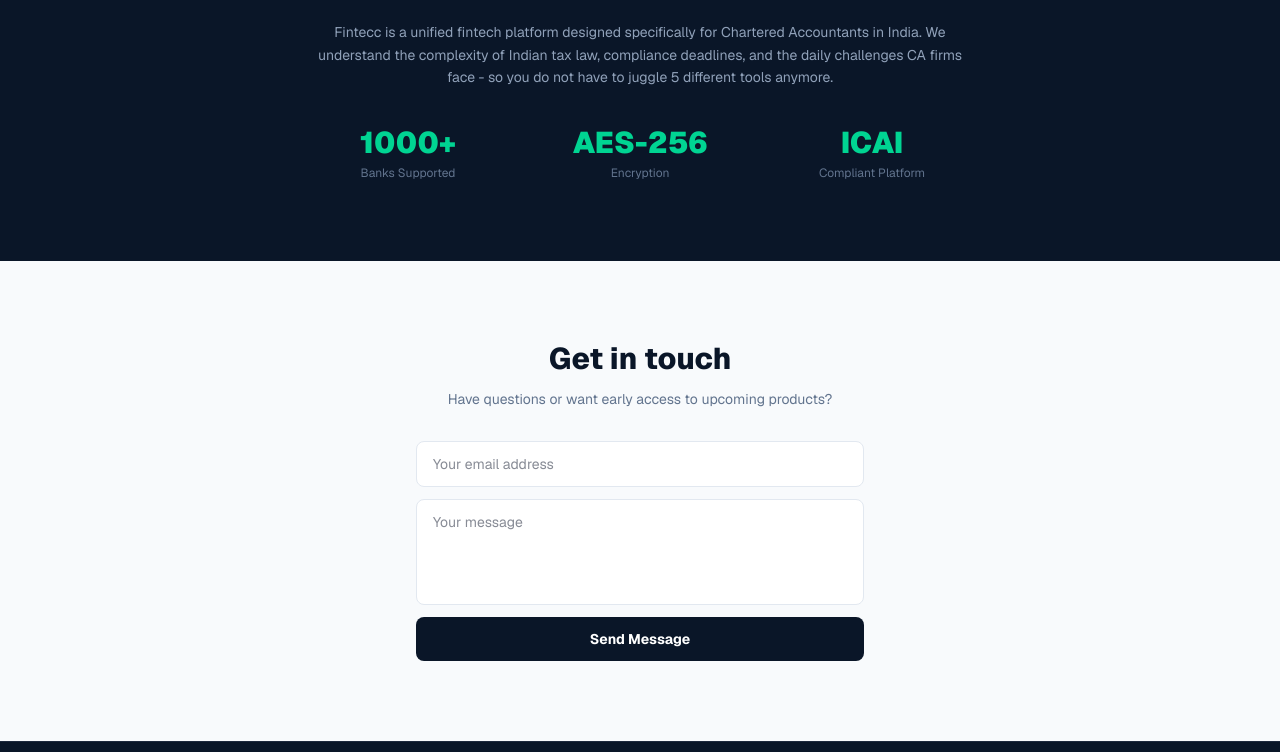
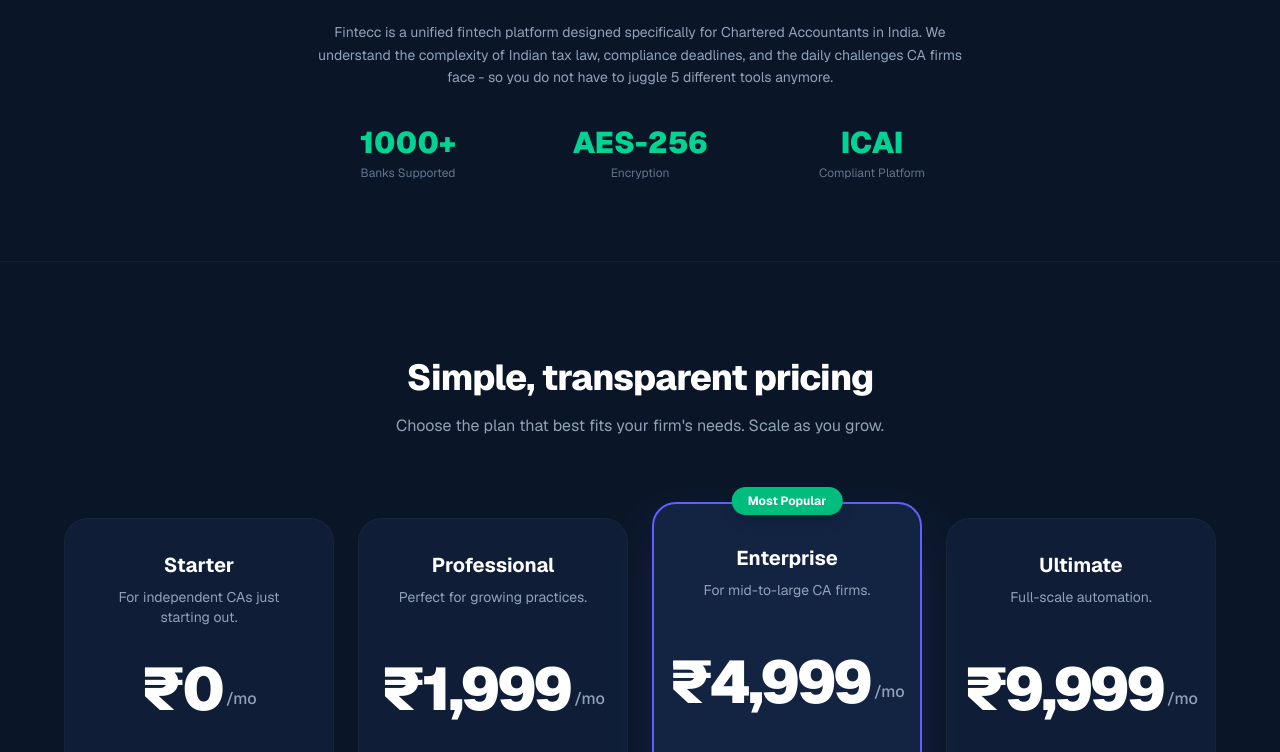
Before and after one commit to prathamradadiya90-bit/fintecc-fronted, a Next.js app: page / in a window 1280 px wide. Shown: the part 2008-2760 px from the top of the page. Built offline with nearby package versions, Linux system fonts and the light colour scheme; no server answers.

Commit message:
ui:added static priicing

```diff
--- a/src/app/page.tsx
+++ b/src/app/page.tsx
@@ -317,6 +317,127 @@
         </div>
       </section>
 
+      {/* PRICING */}
+      <section id="pricing" className="py-24 px-6 md:px-12 bg-[#0A1628] border-t border-slate-800/50 relative overflow-hidden">
+        {/* Decorative background elements */}
+        <div className="absolute top-0 left-1/4 w-96 h-96 bg-indigo-500/10 rounded-full blur-3xl -z-10"></div>
+        <div className="absolute bottom-0 right-1/4 w-96 h-96 bg-emerald-500/10 rounded-full blur-3xl -z-10"></div>
+
+        <div className="max-w-6xl mx-auto z-10 relative">
+          <div className="text-center mb-20">
+            <h2 className="text-3xl md:text-4xl font-extrabold text-white mb-4 tracking-tight">
+              Simple, transparent pricing
+            </h2>
+            <p className="text-slate-400 max-w-xl mx-auto">
+              Choose the plan that best fits your firm's needs. Scale as you grow.
+            </p>
+          </div>
+
+          <div className="grid md:grid-cols-2 lg:grid-cols-4 gap-8 lg:gap-6">
+            {/* Starter */}
+            <div className="flex flex-col p-8 bg-[#0F1E36] rounded-3xl border border-slate-800/60 hover:border-slate-700 transition-colors">
+              <h3 className="text-xl font-bold text-white mb-2 text-center">Starter</h3>
+              <p className="text-sm text-slate-400 mb-8 text-center h-10">For independent CAs just starting out.</p>
+              <div className="flex items-end justify-center gap-1 mb-10">
+                <span className="text-6xl font-black text-white tracking-tighter">₹0</span>
+                <span className="text-slate-400 mb-2 font-medium">/mo</span>
+              </div>
+              <div className="flex flex-col gap-4 mt-auto">
+                {[
+                  "Up to 50 Clients",
+                  "Basic GST Tracking",
+                  "Manual Client Sync",
+                  "1 User Account",
+                ].map((feature, i) => (
+                  <div key={i} className="flex items-start gap-3">
+                    <Check className="w-5 h-5 text-emerald-500 shrink-0 mt-0.5" />
+                    <span className="text-sm text-slate-300 leading-tight">{feature}</span>
+                  </div>
+                ))}
+              </div>
+            </div>
+
+            {/* Professional */}
+            <div className="flex flex-col p-8 bg-[#0F1E36] rounded-3xl border border-slate-800/60 hover:border-slate-700 transition-colors">
+              <h3 className="text-xl font-bold text-white mb-2 text-center">Professional</h3>
+              <p className="text-sm text-slate-400 mb-8 text-center h-10">Perfect for growing practices.</p>
+              <div className="flex items-end justify-center gap-1 mb-10">
+                <span className="text-6xl font-black text-white tracking-tighter">₹1,999</span>
+                <span className="text-slate-400 mb-2 font-medium">/mo</span>
+              </div>
+              <div className="flex flex-col gap-4 mt-auto">
+                {[
+                  "Up to 500 Clients",
+                  "Automated GST GSTR-1 & 3B",
+                  "Tally ERP Integration",
+                  "Up to 5 Staff Users",
+                  "Basic DSC Vault",
+                ].map((feature, i) => (
+                  <div key={i} className="flex items-start gap-3">
+                    <Check className="w-5 h-5 text-emerald-500 shrink-0 mt-0.5" />
+                    <span className="text-sm text-slate-300 leading-tight">{feature}</span>
+                  </div>
+                ))}
+              </div>
+            </div>
+
+            {/* Enterprise */}
+            <div className="flex flex-col p-8 bg-[#132342] rounded-3xl border-2 border-indigo-500 relative transform lg:-translate-y-4 shadow-2xl shadow-indigo-500/20">
+              <div className="absolute -top-4 left-1/2 -translate-x-1/2">
+                <span className="bg-emerald-500 text-white text-xs font-bold px-4 py-1.5 rounded-full shadow-lg">
+                  Most Popular
+                </span>
+              </div>
+              <h3 className="text-xl font-bold text-white mb-2 text-center mt-2">Enterprise</h3>
+              <p className="text-sm text-slate-400 mb-8 text-center h-10">For mid-to-large CA firms.</p>
+              <div className="flex items-end justify-center gap-1 mb-10">
+                <span className="text-6xl font-black text-white tracking-tighter">₹4,999</span>
+                <span className="text-slate-400 mb-2 font-medium">/mo</span>
+              </div>
+              <div className="flex flex-col gap-4 mt-auto">
+                {[
+                  "Unlimited Clients",
+                  "AI Bank Statement OCR (Gemini)",
+                  "Up to 20 Staff Users",
+                  "Advanced DSC & Credential Vault",
+                  "Priority Support",
+                ].map((feature, i) => (
+                  <div key={i} className="flex items-start gap-3">
+                    <Check className="w-5 h-5 text-emerald-500 shrink-0 mt-0.5" />
+                    <span className="text-sm text-slate-300 leading-tight">{feature}</span>
+                  </div>
+                ))}
+              </div>
+            </div>
+
+            {/* Ultimate */}
+            <div className="flex flex-col p-8 bg-[#0F1E36] rounded-3xl border border-slate-800/60 hover:border-slate-700 transition-colors">
+              <h3 className="text-xl font-bold text-white mb-2 text-center">Ultimate</h3>
+              <p className="text-sm text-slate-400 mb-8 text-center h-10">Full-scale automation.</p>
+              <div className="flex items-end justify-center gap-1 mb-10">
+                <span className="text-6xl font-black text-white tracking-tighter">₹9,999</span>
+                <span className="text-slate-400 mb-2 font-medium">/mo</span>
+              </div>
+              <div className="flex flex-col gap-4 mt-auto">
+                {[
+                  "Unlimited Everything",
+                  "Custom ERP Integrations",
+                  "Dedicated Account Manager",
+                  "On-premise deployment option",
+                  "Custom SLA",
+                ].map((feature, i) => (
+                  <div key={i} className="flex items-start gap-3">
+                    <Check className="w-5 h-5 text-emerald-500 shrink-0 mt-0.5" />
+                    <span className="text-sm text-slate-300 leading-tight">{feature}</span>
+                  </div>
+                ))}
+              </div>
+            </div>
+
+          </div>
+        </div>
+      </section>
+
       {/* CONTACT */}
       <section id="contact" className="py-20 px-6 md:px-12 bg-slate-50">
         <div className="max-w-md mx-auto text-center">
--- a/src/components/clients/ClientDocumentsTab.tsx
+++ b/src/components/clients/ClientDocumentsTab.tsx
@@ -87,7 +87,7 @@
       <div className="flex items-center justify-between border-t border-slate-50 pt-2.5">
         {/* Placeholder for category — kept empty as per requirements */}
         <div />
-        <div className="flex items-center gap-1 opacity-0 group-hover:opacity-100 transition-opacity">
+        <div className="flex items-center gap-1">
           <button
             title="Download"
             disabled={isDownloading}
```
